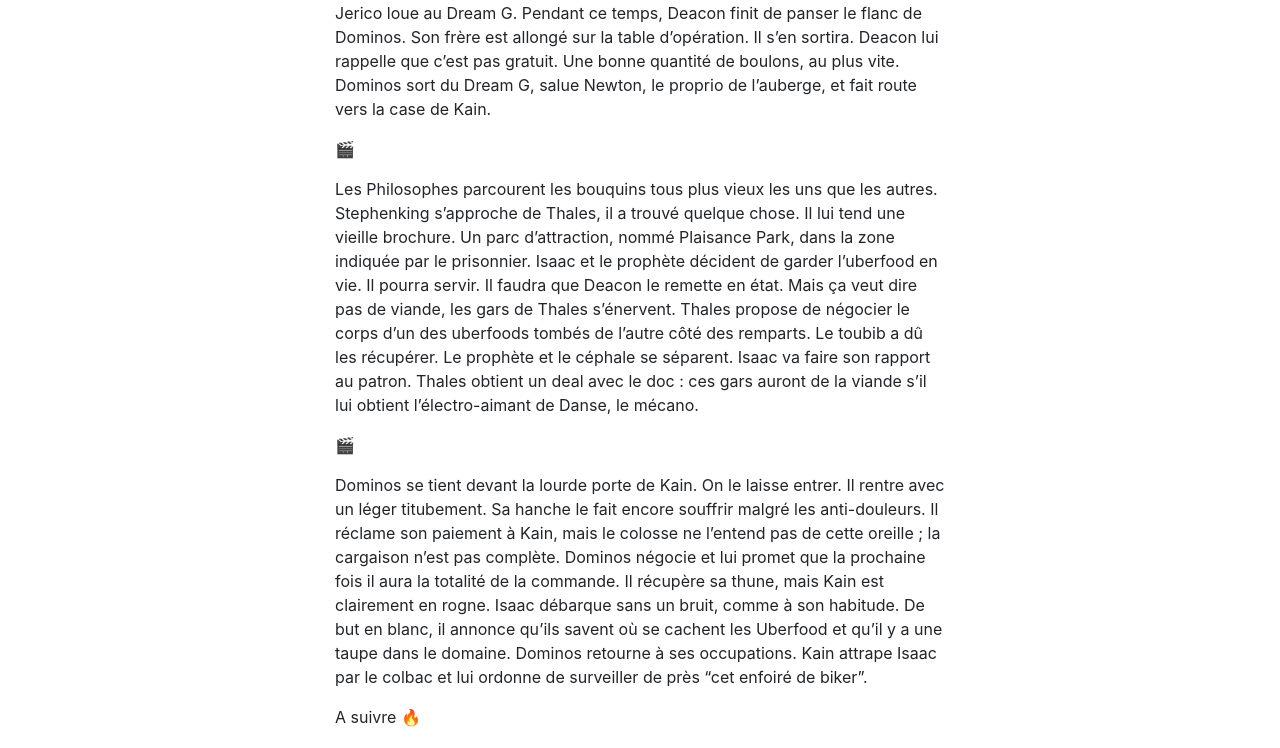
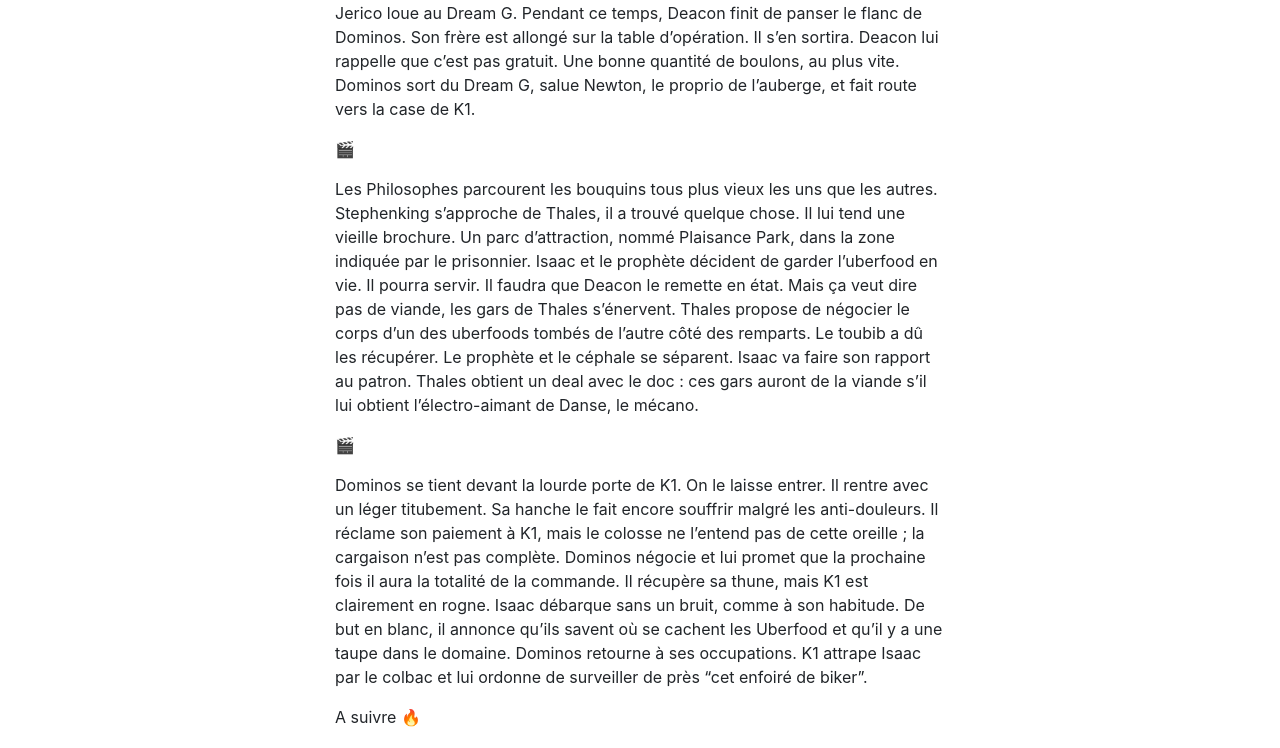
Before and after one commit to NielsSarys/nielssarys.github.io, a Jekyll site: the page built from _posts/2019-02-22-apocalypse-world-kingsroad-épisode-1.md, in a window 1280 px wide and 1400 px high, scrolled down 3966 px. Shown: the part 381-1129 px from the top of the window. Built offline with Jekyll 4.4.1, drawn with Linux system fonts in a browser that asks for light colours; nearby versions of some CDN libraries; some web fonts are replaced; some of the changed text lies outside the part shown.

Commit message:
Update from Forestry.io Niels Sarys updated _posts/2019-02-22-apocalypse-world-kingsroad-épisode-1.md

```diff
--- a/_posts/2019-02-22-apocalypse-world-kingsroad-épisode-1.md
+++ b/_posts/2019-02-22-apocalypse-world-kingsroad-épisode-1.md
@@ -17,13 +17,13 @@ Bonne lecture 😉
 
 **nb : les** 🎬 **représentent un changement de scène, pour vous aider à suivre**
 
-Kingsroad, la plus grande route du coin, se dresse au milieu du désert. Une quinzaine de bécanes crachent une fumée couleur charbon en la parcourant. En tête du cortège, on retrouve **Dominos**, le chef des Delivry Guys, un gang de bikers que Kain paie pour acheminer des provisions. Kain, c’est fils de pute qui gère les environs de la Kingsroad depuis la ville de Megatown. Les Delivry Guys bouffent l’asphalte depuis des heures. Ils reviennent du territoires des Producteurs, des chasseurs-cueilleurs-pilleurs qui troquent des vivres contre une bonne quantité de boulons. Un homme en tenue de combat est assis à l’arrière de la moto de Dominos. Il s’agit de **Jerico**, chien de guerre de son état. Il jette un rapide coup d’oeil en arrière. Bruit de pales qui se rapprochent. Ces saloperies de UberFood, un gang rival, les collent au cul depuis une bonne heure, et voilà qu’ils se rapprochent. Ils pilotent des “Oiseaux”, des petits ULM de fortune. Un des oiseaux ouvre le feu. Des balles ricochent sur la carlingue. Jerico se retourne sur la moto et attrape son fusil d’assaut. Il envoie plusieurs rafales sur l’oiseau qui s’écrase lourdement sur Bigs et Wage, deux membres des Delivery Guys. Tripaille et bouts de métal dans tous les sens. Le groupe perd par la même occasion une grosse partie de la cargaison.
+Kingsroad, la plus grande route du coin, se dresse au milieu du désert. Une quinzaine de bécanes crachent une fumée couleur charbon en la parcourant. En tête du cortège, on retrouve **Dominos**, le chef des Delivry Guys, un gang de bikers que K1 paie pour acheminer des provisions. K1, c’est fils de pute qui gère les environs de la Kingsroad depuis la ville de Megatown. Les Delivry Guys bouffent l’asphalte depuis des heures. Ils reviennent du territoires des Producteurs, des chasseurs-cueilleurs-pilleurs qui troquent des vivres contre une bonne quantité de boulons. Un homme en tenue de combat est assis à l’arrière de la moto de Dominos. Il s’agit de **Jerico**, chien de guerre de son état. Il jette un rapide coup d’oeil en arrière. Bruit de pales qui se rapprochent. Ces saloperies de UberFood, un gang rival, les collent au cul depuis une bonne heure, et voilà qu’ils se rapprochent. Ils pilotent des “Oiseaux”, des petits ULM de fortune. Un des oiseaux ouvre le feu. Des balles ricochent sur la carlingue. Jerico se retourne sur la moto et attrape son fusil d’assaut. Il envoie plusieurs rafales sur l’oiseau qui s’écrase lourdement sur Bigs et Wage, deux membres des Delivery Guys. Tripaille et bouts de métal dans tous les sens. Le groupe perd par la même occasion une grosse partie de la cargaison.
 
 La course poursuite continue. Ils approchent du QG des Delivery Guys, une station essence désaffectée au bord de Kings Road. Une enseigne avec une grosse couronne flotte au dessus du tas de briques. Dominos fait signe à son équipe de foncer jusqu’à Megatown. Pneus qui crissent. Dominos, Jerico, Hutt et Paï s’arrêtent devant le QG et descendent de leurs motos. Jerico court se mettre à couvert à une trentaine de mètre. Il disparaît derrière un rocher, charge le lance patate sous son fusil et tire. L’explosion disperse la poussière, camouflant les motos, le QG et les trois connards cachés derrières. Plusieurs oiseaux leur passent au dessus, sans les voir, et foncent vers Megatown. Hutt vérifie frénétiquement le chargeur de son arme. Hutt, c’est le p’tit frère de Dominos. Dominos lui dit de se calmer et d’attendre le bon moment.
 
 🎬
 
-Megatown. Cette putain de citadelle bardée de métal qui se dresse au milieu du désert. Kingsroad se jette dedans, comme si la ville l’avalait. Une silhouette observe l’horizon depuis le chemin de ronde. C’est **Isaac**, le céphale de service, fantomatique et flippant, avec sa face cramée. Le reste des Delivery Guys foncent vers la ville. On gueule d’ouvrir les portes. Les deux grandes plaques d’acier raclent le sol. Megatown engloutit la douzaine de motards. Les gars de Dominos sautent de joie, les mains pleine de bidons d’eau et de bouffe. Des oiseaux arrivent aux abords de la ville, ça mitraille. Les gardes se mettent en alerte et ripostent. Isaac descend et ordonne aux Delivery Guys de monter défendre les remparts. Samouraï, un des lieutenants de Dominos lui dit d’aller se faire foutre : “T’es pas mon chef enfoiré”. Le céphale le menace. Samouraï flippe et s’exécute, mais ça va se payer…
+Megatown. Cette putain de citadelle bardée de métal qui se dresse au milieu du désert. Kingsroad se jette dedans, comme si la ville l’avalait. Une silhouette observe l’horizon depuis le chemin de ronde. C’est **Isaac**, le céphale de service, fantomatique et flippant. Le reste des Delivery Guys foncent vers la ville. On gueule d’ouvrir les portes. Les deux grandes plaques d’acier raclent le sol. Megatown engloutit la douzaine de motards. Les gars de Dominos sautent de joie, les mains pleine de bidons d’eau et de bouffe. Des oiseaux arrivent aux abords de la ville, ça mitraille. Les gardes se mettent en alerte et ripostent. Isaac descend et ordonne aux Delivery Guys de monter défendre les remparts. Samouraï, un des lieutenants de Dominos lui dit d’aller se faire foutre : “T’es pas mon chef enfoiré”. Le céphale le menace. Samouraï flippe et s’exécute, mais ça va se payer…
 
 C’est le bordel au dessus de la ville. Ces enfoirés de Uberfood passent en razmotte et arrosent tout ce qui bouge. Le céphale se planque le long des murs. Soudain, un oiseau se prend un tir lointain. On reconnaît le talent de Jerico, pourtant à plusieurs centaines de mètres. Appuyé sur la roche, il range son fusil de précision, le canon encore fumant. Le véhicule volant s’écrase dans l’enceinte de la ville, à quelques pas de Isaac.
 
@@ -49,9 +49,9 @@ Isaac s’approche du blessé dans la carcasse de l’oiseau. Le mec arrive à c
 
 Les portes de l’université s’ouvrent. Le prophète sort de son temple et tombe nez à nez avec le fugitif qui s’est échappé de l’oiseau accidenté quelques secondes auparavant. L’uberfood le braque. Thales tente de le manipuler, mais ça foire. Le fugitif lui colle son flingue sous le menton et lui ordonne de l’amener à son chef.
 
-Son chef… Kain… le cul posé sur son trône d’acier. Le boss vit à l’extérieur de la ville, juste derrière, coincé entre quelques pics rocheux. Il mange goulument un fruit aux formes étranges. Des gardes bien armés attendent tout autour. Ça tape à la porte. Les gardes ouvrent et on voit Thales apparaître. “Salut, y’a quelqu’un qui veut vous parler” qui dit, avec le même putain de sourire qu’il porte en permanence. Le uberfood passe la tête. le flingue sur la gorge du prophète. Il transpire comme un goret sous son bonnet d’aviateur. Il réclame un véhicule et des vivres. Ce con connaît visiblement pas la réputation de Kain. Thales négocie avec le fugitif. En échange d’information sur son gang, il pourra sortir de la zone.
+Son chef… K1… le cul posé sur son trône d’acier. Le boss vit à l’extérieur de la ville, juste derrière, coincé entre quelques pics rocheux. Il mange goulument un fruit aux formes étranges. Des gardes bien armés attendent tout autour. Ça tape à la porte. Les gardes ouvrent et on voit Thales apparaître. “Salut, y’a quelqu’un qui veut vous parler” qui dit, avec le même putain de sourire qu’il porte en permanence. Le uberfood passe la tête. le flingue sur la gorge du prophète. Il transpire comme un goret sous son bonnet d’aviateur. Il réclame un véhicule et des vivres. Ce con connaît visiblement pas la réputation de K1. Thales négocie avec le fugitif. En échange d’information sur son gang, il pourra sortir de la zone.
 
-Pendant que Thales et le type discutent, Isaac s’approche en douce, pose sa main squelettique sur son crâne. Il lâche son arme, elle tombe sur le sol. Le céphale raconte à Kain ce qu’il sait sur Plaisance. Le gros colosse habillé de cuir et tatoué de la tête aux pieds réfléchie longuement. Il demande à Isaac de faire parler ce fils de pute, et à Thales de faire bosser ses philosophes pour trouver Plaisance. Ils l’emmènent à l’université. Sur la route, ils passent par la place principale de Megatown. Les habitants qui s’étaient barricadés ouvrent leurs fenêtres. La fusillade a pas fait trop de dégâts ce coup ci.
+Pendant que Thales et le type discutent, Isaac s’approche en douce, pose sa main squelettique sur son crâne. Il lâche son arme, elle tombe sur le sol. Le céphale raconte à K1 ce qu’il sait sur Plaisance. Le gros colosse habillé de cuir et tatoué de la tête aux pieds réfléchie longuement. Il demande à Isaac de faire parler ce fils de pute, et à Thales de faire bosser ses philosophes pour trouver Plaisance. Ils l’emmènent à l’université. Sur la route, ils passent par la place principale de Megatown. Les habitants qui s’étaient barricadés ouvrent leurs fenêtres. La fusillade a pas fait trop de dégâts ce coup ci.
 
 Les autres reviennent en moto. Dominos gueule qu’on appelle vite le doc pour son frère. Le doc, c’est Deacon. Il a un cabinet au Dream G. Ça fait aussi office de boucherie quand y’a besoin. Le Dream G ? Ah, c’est un haut lieu de Megatown : auberge, clinique, drugstore, bordel ; on peut y trouver ce qu’on veut contre quelques boulons, le tout dans un centre commercial typique de l’Âge d’or. Y’a des théories sur le G du Dream…
 
@@ -63,7 +63,7 @@ Isaac force le type à leur dire comment ils savent tout le temps quand attaquer
 
 🎬
 
-Jerico traverse les rues de Megatown. Un bras sort de l’ombre et le plaque contre les planches pourries d’un vieille cabane. C’est Régina, une des Delivery Guys. La jeune femme blonde, tout en muscles, lui ordonne de lui donner “ce qu’il sait”. Il sourit et on les retrouve dix minutes plus tard dans la chambre que Jerico loue au Dream G. Pendant ce temps, Deacon finit de panser le flanc de Dominos. Son frère est allongé sur la table d’opération. Il s’en sortira. Deacon lui rappelle que c’est pas gratuit. Une bonne quantité de boulons, au plus vite. Dominos sort du Dream G, salue Newton, le proprio de l’auberge, et fait route vers la case de Kain.
+Jerico traverse les rues de Megatown. Un bras sort de l’ombre et le plaque contre les planches pourries d’un vieille cabane. C’est Régina, une des Delivery Guys. La jeune femme blonde, tout en muscles, lui ordonne de lui donner “ce qu’il sait”. Il sourit et on les retrouve dix minutes plus tard dans la chambre que Jerico loue au Dream G. Pendant ce temps, Deacon finit de panser le flanc de Dominos. Son frère est allongé sur la table d’opération. Il s’en sortira. Deacon lui rappelle que c’est pas gratuit. Une bonne quantité de boulons, au plus vite. Dominos sort du Dream G, salue Newton, le proprio de l’auberge, et fait route vers la case de K1.
 
 🎬
 
@@ -71,7 +71,7 @@ Les Philosophes parcourent les bouquins tous plus vieux les uns que les autres.
 
 🎬
 
-Dominos se tient devant la lourde porte de Kain. On le laisse entrer. Il rentre avec un léger titubement. Sa hanche le fait encore souffrir malgré les anti-douleurs. Il réclame son paiement à Kain, mais le colosse ne l’entend pas de cette oreille ; la cargaison n’est pas complète. Dominos négocie et lui promet que la prochaine fois il aura la totalité de la commande. Il récupère sa thune, mais Kain est clairement en rogne. Isaac débarque sans un bruit, comme à son habitude. De but en blanc, il annonce qu’ils savent où se cachent les Uberfood et qu’il y a une taupe dans le domaine. Dominos retourne à ses occupations. Kain attrape Isaac par le colbac et lui ordonne de surveiller de près “cet enfoiré de biker”.
+Dominos se tient devant la lourde porte de K1. On le laisse entrer. Il rentre avec un léger titubement. Sa hanche le fait encore souffrir malgré les anti-douleurs. Il réclame son paiement à K1, mais le colosse ne l’entend pas de cette oreille ; la cargaison n’est pas complète. Dominos négocie et lui promet que la prochaine fois il aura la totalité de la commande. Il récupère sa thune, mais K1 est clairement en rogne. Isaac débarque sans un bruit, comme à son habitude. De but en blanc, il annonce qu’ils savent où se cachent les Uberfood et qu’il y a une taupe dans le domaine. Dominos retourne à ses occupations. K1 attrape Isaac par le colbac et lui ordonne de surveiller de près “cet enfoiré de biker”.
 
 A suivre 🔥
 
```
